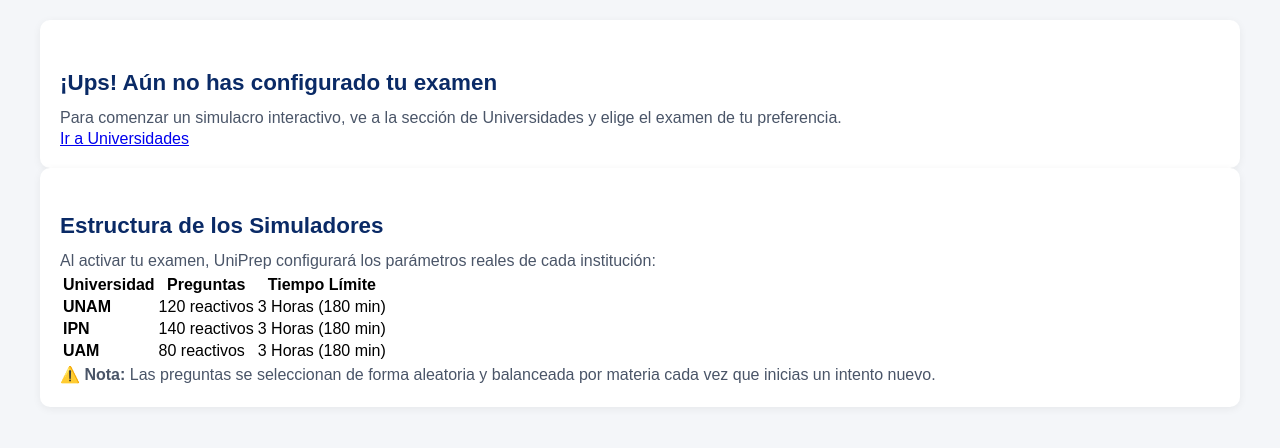
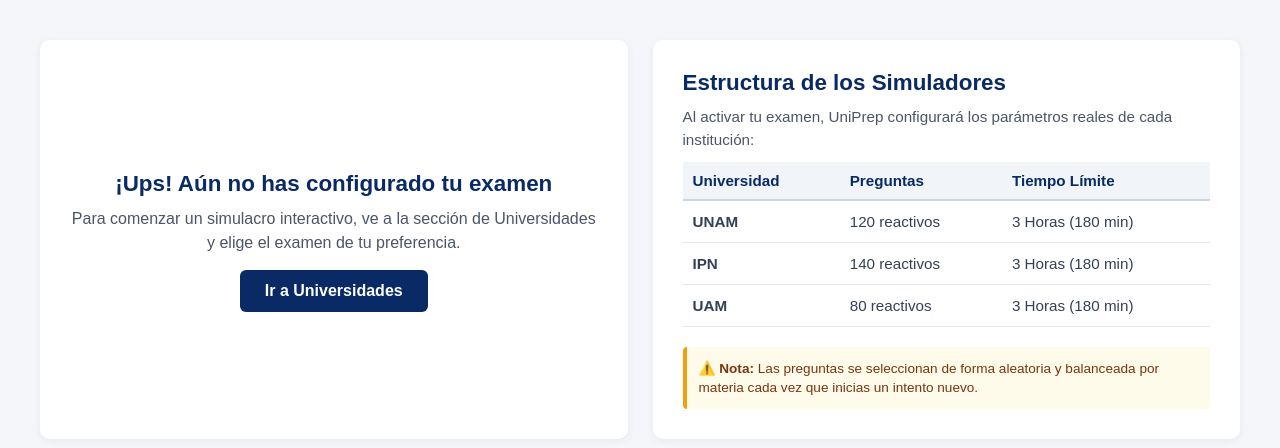
Before and after one commit to eduardoreyesjim8-lgtm/UniPrep, a Flask app: page /examen in a window 1280 px wide. Shown: the part 138-586 px from the top of the page. Run offline with Flask 3, Linux system fonts and the light colour scheme.

Commit message:
Update style.css

```diff
--- a/static/style.css
+++ b/static/style.css
@@ -55,7 +55,7 @@
 
 
 /* ==========================================================================
-   2. SISTEMA DE FILTRADO (BOTONES)
+   2. SISTEMA DE FILTRADO (CONSEJOS - BOTONES)
    ========================================================================== */
 .consejos-filtros {
     display: flex;
@@ -91,7 +91,7 @@
 
 
 /* ==========================================================================
-   3. CUADRÍCULA (GRID) Y TARJETAS (CARDS)
+   3. CUADRÍCULA (GRID) Y TARJETAS (CARDS) GENERALES
    ========================================================================== */
 .consejos-grid {
     display: grid;
@@ -104,7 +104,7 @@
 .card {
     background: white;
     padding: 20px;
-    margin: 0; /* Cambiado de 15px a 0 para que el diseño dependa correctamente del gap del grid */
+    margin: 0; /* Cambiado de 15px a 0 para que el diseño dependa correctamente del gap del grid o contenedor */
     border-radius: 10px;
     box-shadow: 0px 2px 8px rgba(0,0,0,0.06);
 
@@ -138,7 +138,7 @@
 
 
 /* ==========================================================================
-   4. ETIQUETAS IDENTIFICADORAS (BADGES)
+   4. ETIQUETAS IDENTIFICADORAS (BADGES - CONSEJOS)
    ========================================================================== */
 .card-badge {
     position: absolute;
@@ -172,7 +172,102 @@
 
 
 /* ==========================================================================
-   5. ANIMACIONES (KEYFRAMES)
+   5. CONTENEDOR ESPECÍFICO DEL PANEL DE EXAMEN VACÍO
+   ========================================================================== */
+.examen-container {
+    display: grid;
+    grid-template-columns: repeat(auto-fit, minmax(320px, 1fr));
+    gap: 25px;
+    margin-top: 20px;
+}
+
+/* Modificaciones estructurales para las tarjetas en modo panel de información */
+.estado-examen-card {
+    text-align: center;
+    display: flex;
+    flex-direction: column;
+    justify-content: center;
+    align-items: center;
+    padding: 30px !important;
+    margin: 0 !important;
+}
+
+.info-simuladores-card {
+    text-align: left;
+    padding: 30px !important;
+    margin: 0 !important;
+}
+
+.subtitulo-info {
+    color: #64748b;
+    font-size: 0.95rem;
+    margin-bottom: 20px;
+    margin-top: 5px;
+}
+
+/* Botón estilizado con el azul oscuro de tu Header (#0a2a66) */
+.btn-examen-primario {
+    display: inline-block;
+    background-color: #0a2a66;
+    color: white;
+    text-decoration: none;
+    padding: 12px 25px;
+    border-radius: 6px;
+    font-weight: bold;
+    margin-top: 15px;
+    transition: background-color 0.2s ease, transform 0.2s ease;
+}
+
+.btn-examen-primario:hover {
+    background-color: #123d8b;
+    transform: translateY(-1px);
+}
+
+/* Estilos internos de la tabla comparativa */
+.tabla-info-container {
+    overflow-x: auto;
+    margin-bottom: 20px;
+}
+
+.tabla-info-examen {
+    width: 100%;
+    border-collapse: collapse;
+    margin-top: 10px;
+    font-size: 0.95rem;
+}
+
+.tabla-info-examen th {
+    background-color: #f1f5f9;
+    color: #0a2a66;
+    text-align: left;
+    padding: 10px;
+    border-bottom: 2px solid #cbd5e1;
+}
+
+.tabla-info-examen td {
+    padding: 12px 10px;
+    border-bottom: 1px solid #e2e8f0;
+    color: #334155;
+}
+
+/* Nota aclaratoria al pie de la tabla */
+.nota-informativa {
+    background-color: #fffbeb;
+    border-left: 4px solid #f59e0b;
+    padding: 12px;
+    border-radius: 4px;
+}
+
+.nota-informativa p {
+    margin: 0;
+    font-size: 0.85rem;
+    color: #78350f;
+    line-height: 1.4;
+}
+
+
+/* ==========================================================================
+   6. ANIMACIONES (KEYFRAMES)
    ========================================================================== */
 @keyframes fadeIn {
     from {
```
